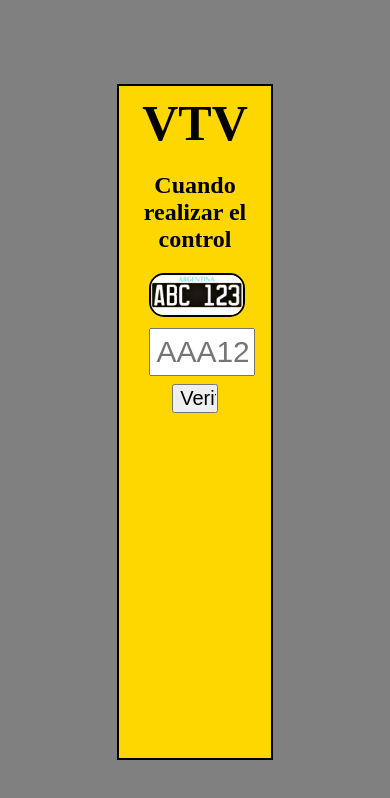
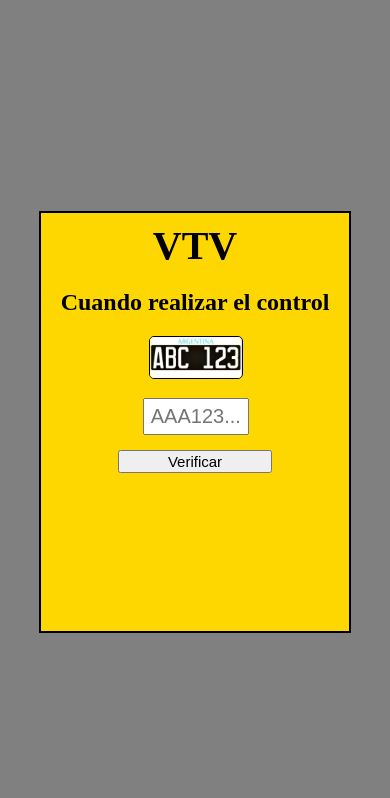
Before and after one commit to waltonvictoria/vtv, a React app: page / in a window 390 px wide. Built offline with nearby package versions, Linux system fonts and the light colour scheme.

Commit message:
changes css

```diff
--- a/src/index.css
+++ b/src/index.css
@@ -49,3 +49,50 @@ img{
     padding-bottom: 5%;
     font-size: 20px;
 }
+@media (max-width: 400px){
+    #root{
+        width: 80%;
+        height: 50%;
+        background: gold;
+        position: fixed;
+        top: calc(50vh - 25%);
+        left: calc(50vw - 40%);
+        border: 2px solid black;
+        box-sizing: border-box;
+    }
+    h1{
+        text-align: center;
+        font-size: 40px;
+        margin: 0;
+        padding-top: 3%;
+    }
+    h2{
+        text-align: center;
+    }
+    img{
+        width: 30%;
+        margin-left: 35%;
+        border: 1px solid black;
+        border-radius: 5px;
+    }
+    #patente{
+        width: 30%;
+        margin-left: 33%;
+        margin-top: 5%;
+        font-size: 20px;
+        padding: 5px;
+        text-align: center;
+    }
+    #bt{
+        width: 50%;
+        margin-left: 25%;
+        margin-top: 5%;
+        margin-bottom: 5%;
+        font-size: 15px;
+    }
+    #res{
+        text-align: center;
+        padding-bottom: 5%;
+        font-size: 15px;
+    }
+}
```
